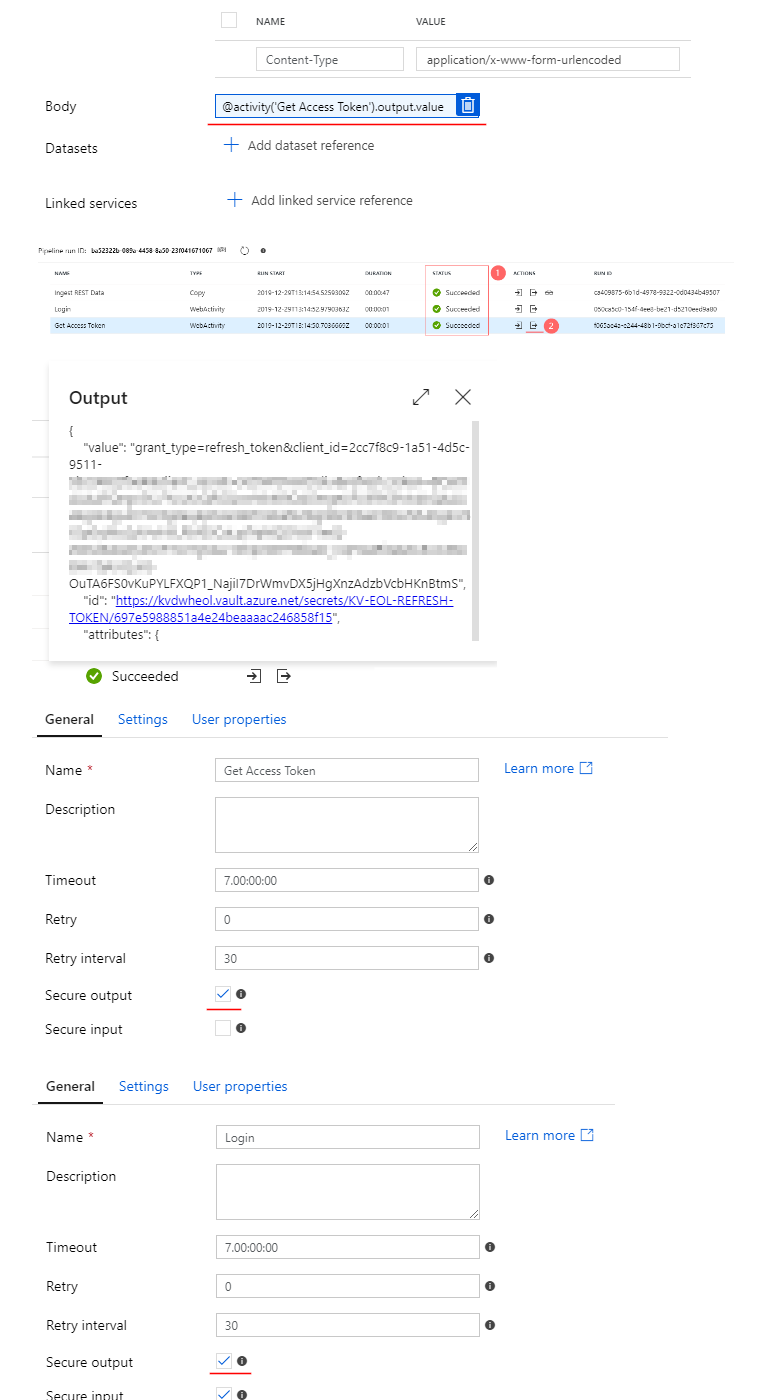
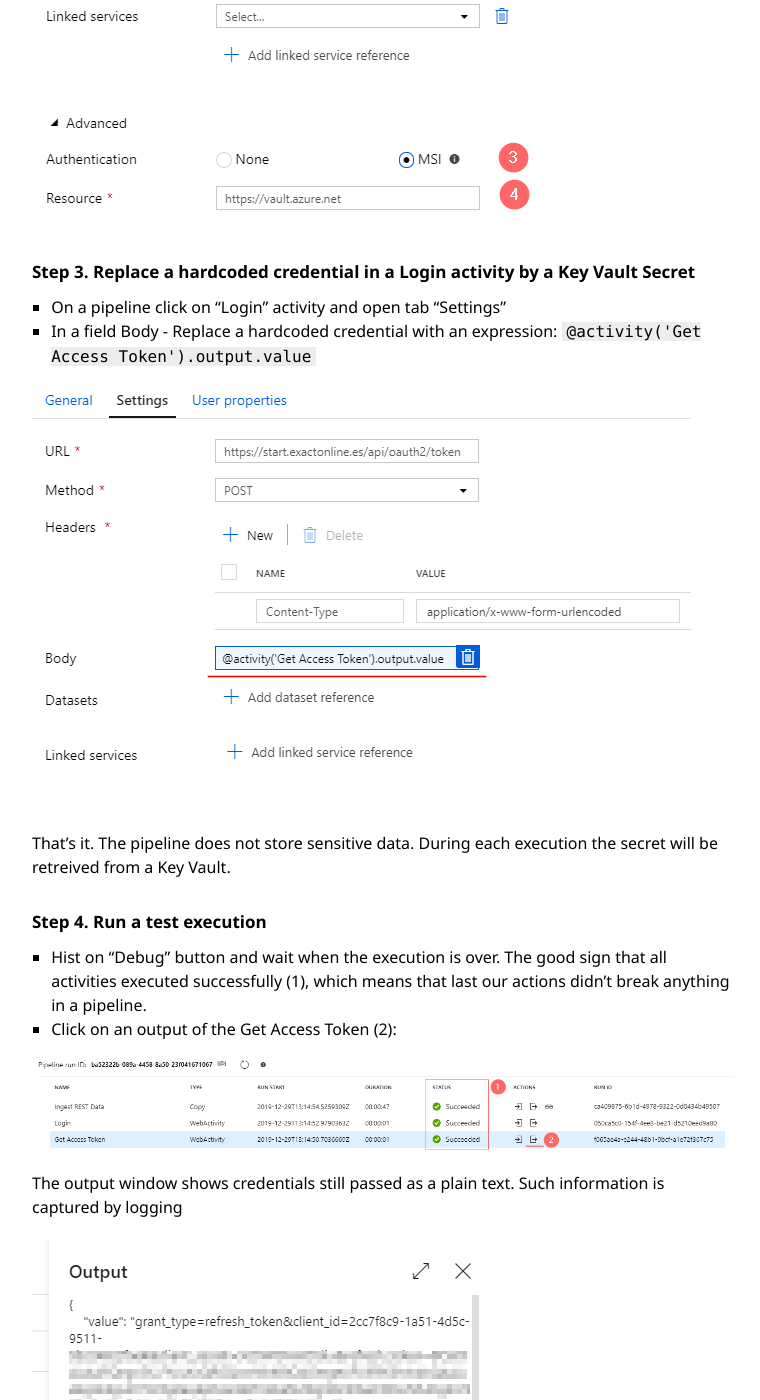
Before and after one commit to alexvolok/alexvolok.github.io, a Jekyll site: the page built from _posts/2019-12-30-adfv2-rest-api-part3-securing-keyvault.md, in a window 1280 px wide and 1400 px high, scrolled down 3792 px. Shown: the whole window, without its empty margins (257-1017 px from the left). Built offline with Jekyll 4.4.1, drawn with Linux system fonts in a browser that asks for light colours; some web fonts are replaced; comment, search, counter and statistics services are not loaded; some of the changed text lies outside the part shown.

Commit message:
second part

````diff
--- a/_posts/2019-12-30-adfv2-rest-api-part3-securing-keyvault.md
+++ b/_posts/2019-12-30-adfv2-rest-api-part3-securing-keyvault.md
@@ -70,19 +70,89 @@ Therefore, stepping directly into a creation of the secret and migration of a se
 
 
 
+### Adding a Key Vault Secret to a pipeline
+
+#### Step 1. Add a new web activity to a pipeline
+ 1.	Drop a new Web activity and connect it to a “Login”
+ 2.	Name it “Get Access Token”
+
+ <img src="/assets/images/posts/adf-rest-p4/step2-1.png" alt="Step 2-1" />
+
+#### Step 2. Configure a  “Get Access Token
+ 1.	Open a Settings tab of newly added activity
+ 2.	Paste a Key Vault secret identity URL that was prepared previously (1)
+ 3.	Choose method: GET
+ 4.	Set Authentication: MSI. It means that Key Vault will be accessed using a Managed Service Identity of Azure Data Factory. Previously we set to this account permissions to GET and LIST secrets
+ 5.	Set a resource: https://vault.azure.net
+
+ <img src="/assets/images/posts/adf-rest-p4/step2-2.png" alt="Step 2-2" />
+
+#### Step 3. Replace a hardcoded credential in a Login activity by a Key Vault Secret
+ 1.	On a pipeline click on “Login” activity and open tab “Settings”
+ 2.	In a field Body - Replace a hardcoded credential with an expression: ```@activity('Get Access Token').output.value```
+
+
+<img src="/assets/images/posts/adf-rest-p4/step2-3.png" alt="Step 2-3" />
+
+<br />
+
+That’s it. The pipeline does not store sensitive data. During each execution the secret will be retreived from a Key Vault.
+
+#### Step 4. Run a test execution
+
+ 1.	Hist on “Debug” button and wait when the execution is over. The good sign that all activities executed successfully (1), which means that last our actions didn’t break anything in a pipeline.
+ 2.	Click on an output of the Get Access Token (2):
+
+<img src="/assets/images/posts/adf-rest-p4/step2-4.png" alt="Step 2-4" />
+
+The output window shows credentials still passed as a plain text. Such information is captured by logging
+
+<img src="/assets/images/posts/adf-rest-p4/step2-5.png" alt="Step 2-5" />
+
+Luckily, this small issue is easy to fix and it will be done in a next section.
 
 
 
 
-<img src="/assets/images/posts/adf-rest-p4/step2-1.png" alt="Step 2-1" />
+<br />
+<br />
+<br />
+<br />
+<br />
+<br />
+<br />
+<br />
+<br />
+<br />
+<br />
+<br />
+<br />
+<br />
+<br />
+<br />
+<br />
+<br />
+<br />
+<br />
+<br />
+<br />
+<br />
+<br />
+<br />
+<br />
+<br />
+<br />
+<br />
+<br />
+<br />
+<br />
 
-<img src="/assets/images/posts/adf-rest-p4/step2-2.png" alt="Step 2-2" />
 
-<img src="/assets/images/posts/adf-rest-p4/step2-3.png" alt="Step 2-3" />
 
-<img src="/assets/images/posts/adf-rest-p4/step2-4.png" alt="Step 2-4" />
 
-<img src="/assets/images/posts/adf-rest-p4/step2-5.png" alt="Step 2-5" />
+
+
+
 
 <img src="/assets/images/posts/adf-rest-p4/step3-1.png" alt="Step 3-1" />
 
````
